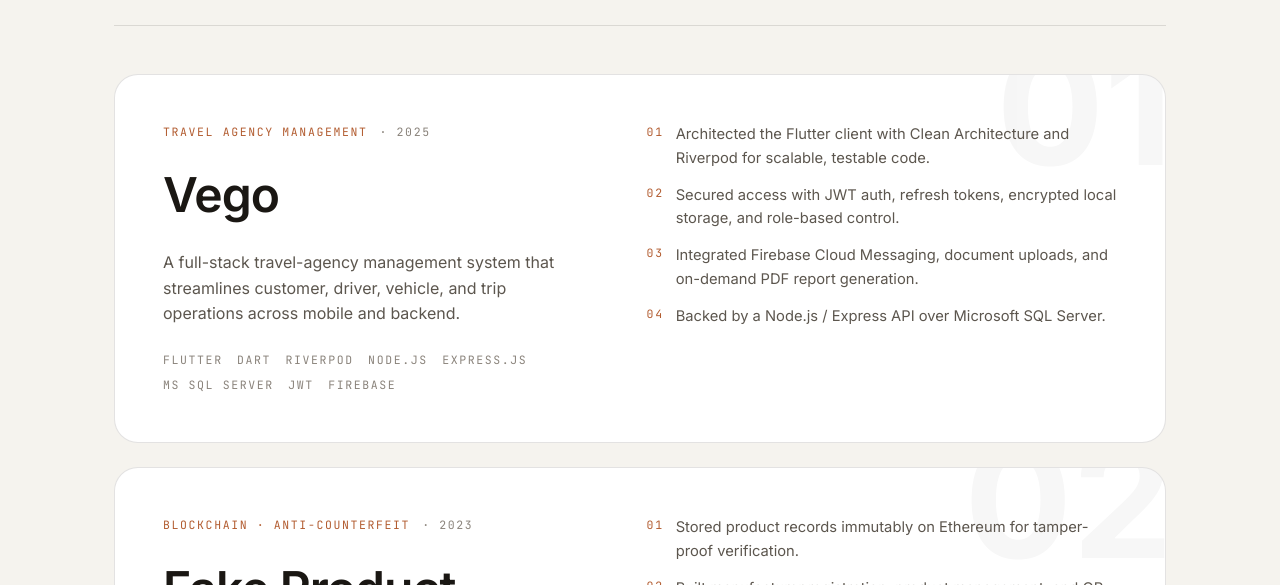
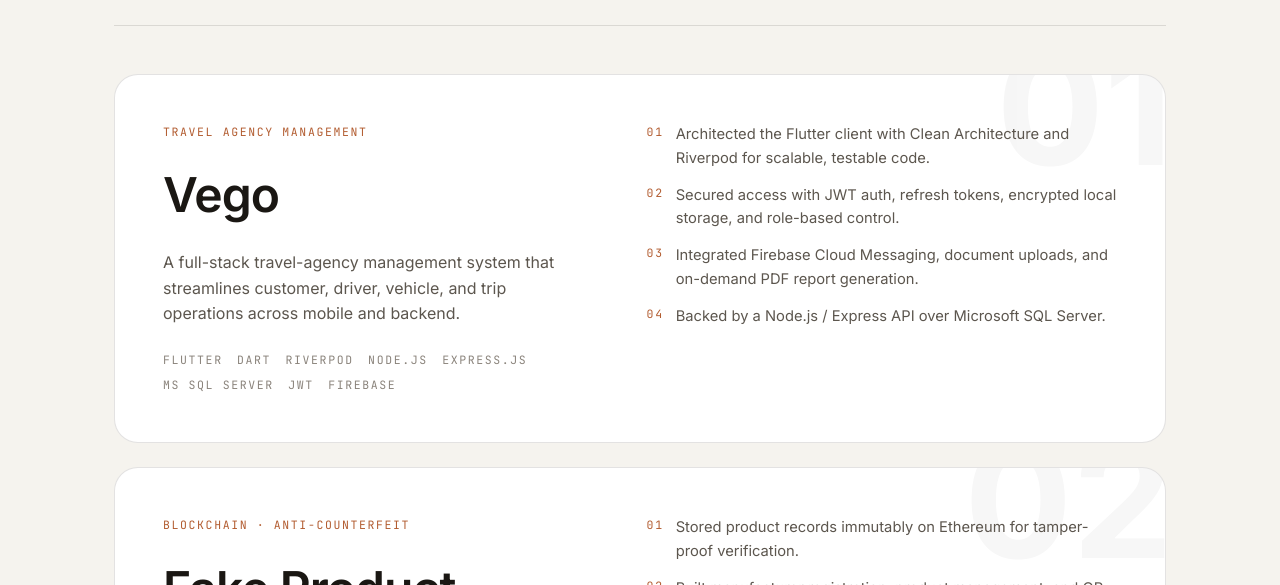
Before and after one commit to AniketMestry21/portfolio, a React (Vite) app: page / in a window 1280 px wide. Shown: the part 4268-4853 px from the top of the page. Built offline with nearby package versions, Linux system fonts and the light colour scheme.

Commit message:
Remove year from project titles

```diff
--- a/src/components/Projects.jsx
+++ b/src/components/Projects.jsx
@@ -19,7 +19,6 @@ export default function Projects() {
                 <div className="project__left">
                   <div className="project__tag">
                     <span className="mono accent">{p.category}</span>
-                    <span className="mono dim">· {p.year}</span>
                   </div>
                   <h3 className="project__name">{p.name}</h3>
                   <p className="project__summary">{p.summary}</p>
```
